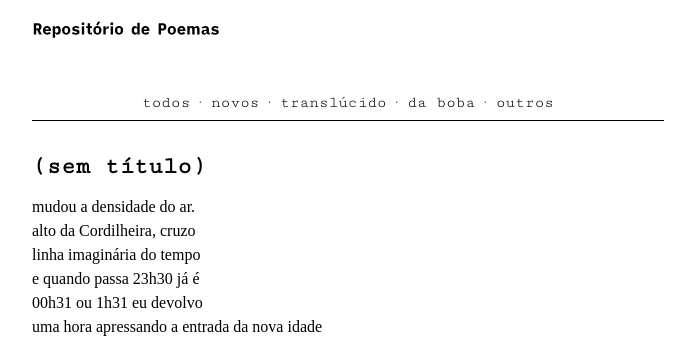
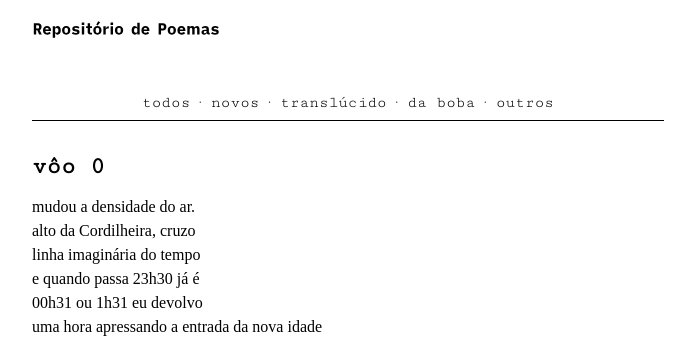
Before and after one commit to olivia-olivia/olivia-olivia.github.io, a Jekyll site: the page built from _posts/2019-05-31-voo-0.md, in a window 1280 px wide. Shown: the top 342 px of the page, without its empty margins (292-987 px from the left). Built offline with Jekyll 4.4.1, drawn with Linux system fonts in a browser that asks for light colours; nearby versions of some CDN libraries; some web fonts are replaced; comment, search, counter and statistics services are not loaded.

Commit message:
dá título pra voo 0

```diff
--- a/_posts/2019-05-31-sem-titulo-04.md
+++ b/_posts/2019-05-31-voo-0.md
@@ -1,6 +1,6 @@
 ---
 layout: post
-title:  "(sem título)"
+title:  vôo 0
 date:   2019-05-31
 place: Um Airbus entre Santiago e São Paulo
 categories: novos preferidas-da-poeta
```
